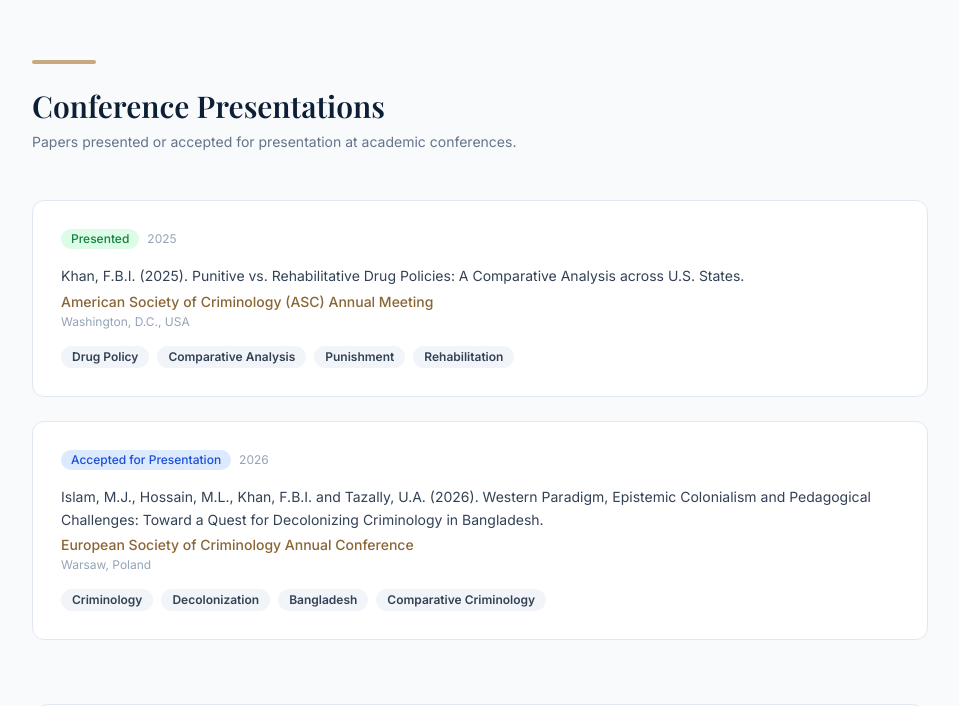
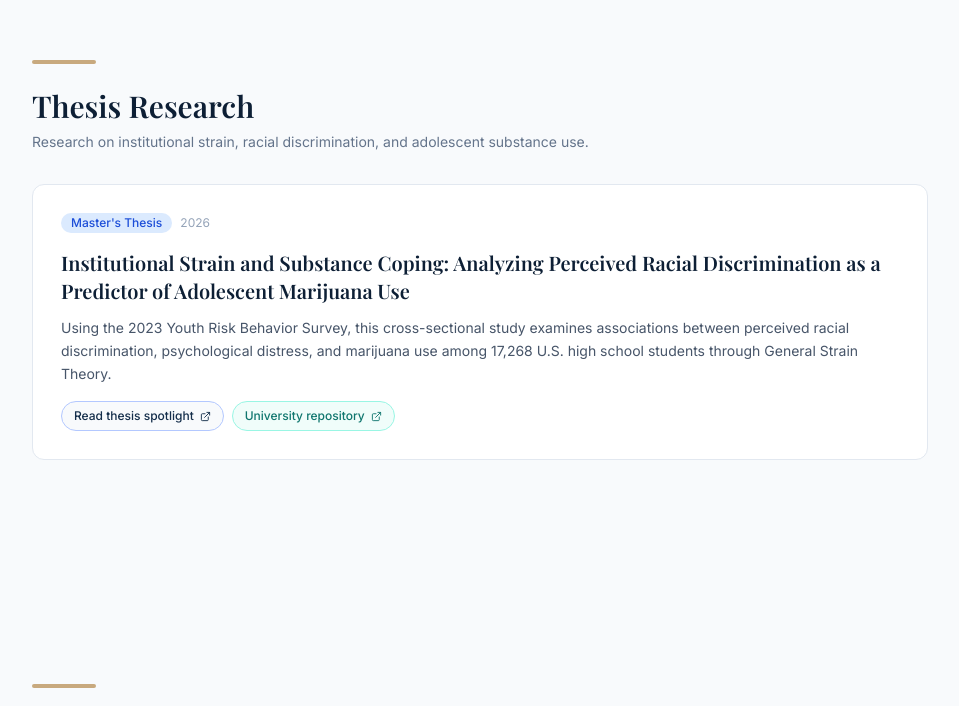
Before and after one commit to fahadkhan07/fahadkhan, a Next.js app: page /publications in a window 1280 px wide. Shown: the part 2812-3518 px from the top of the page, without its empty margins (64-1023 px from the left). Built offline with nearby package versions, Linux system fonts and the light colour scheme; a web font is replaced by a local one.

Commit message:
Improve thesis discoverability on publications page

```diff
--- a/app/publications/page.tsx
+++ b/app/publications/page.tsx
@@ -21,6 +21,9 @@ export const metadata: Metadata = {
     'criminal justice conference presentations',
     'John Jay College research',
     'CUNY criminal justice',
+    'institutional strain thesis',
+    'adolescent marijuana use research',
+    'racial discrimination and substance use',
   ],
   alternates: { canonical: 'https://khanfahad.com/publications' },
   openGraph: {
@@ -295,6 +298,31 @@ export default function PublicationsPage() {
         </div>
       </section>
 
+      {/* ── THESIS SPOTLIGHT ──────────────────────────────── */}
+      <section className="section-padding bg-slate-50">
+        <div className="section-container">
+          <AnimatedSection className="mb-8">
+            <div className="gold-rule mb-6" />
+            <h2 className="heading-md text-navy-900">Thesis Research</h2>
+            <p className="text-slate-500 mt-2 text-sm">Research on institutional strain, racial discrimination, and adolescent substance use.</p>
+          </AnimatedSection>
+          <AnimatedSection className="max-w-4xl">
+            <div className="border border-slate-200 rounded-xl p-7 bg-white hover:border-navy-300 hover:shadow-sm transition-all duration-200">
+              <div className="flex flex-wrap items-center gap-2 mb-4">
+                <span className="text-xs font-medium px-2.5 py-0.5 rounded-full bg-blue-100 text-blue-700">Master&apos;s Thesis</span>
+                <span className="text-xs text-slate-400">2026</span>
+              </div>
+              <h3 className="text-xl font-serif font-semibold text-navy-900 mb-3">Institutional Strain and Substance Coping: Analyzing Perceived Racial Discrimination as a Predictor of Adolescent Marijuana Use</h3>
+              <p className="text-sm text-slate-600 leading-relaxed mb-4">Using the 2023 Youth Risk Behavior Survey, this cross-sectional study examines associations between perceived racial discrimination, psychological distress, and marijuana use among 17,268 U.S. high school students through General Strain Theory.</p>
+              <div className="flex flex-wrap gap-2">
+                <Link href="/publications/institutional-strain" className="inline-flex items-center gap-1.5 text-xs font-medium text-navy-800 hover:text-navy-950 border border-navy-200 hover:border-navy-400 rounded-full px-3 py-1.5 bg-slate-50 transition-all">Read thesis spotlight <ExternalLink size={11} /></Link>
+                <a href="https://egrove.olemiss.edu/etd/8839" target="_blank" rel="noopener noreferrer" className="inline-flex items-center gap-1.5 text-xs font-medium text-teal-700 hover:text-teal-900 border border-teal-200 hover:border-teal-400 rounded-full px-3 py-1.5 bg-teal-50 transition-all">University repository <ExternalLink size={11} /></a>
+              </div>
+            </div>
+          </AnimatedSection>
+        </div>
+      </section>
+
       {/* ── CONFERENCE PRESENTATIONS ────────────────────────── */}
       <section className="section-padding bg-slate-50">
         <div className="section-container">
```
